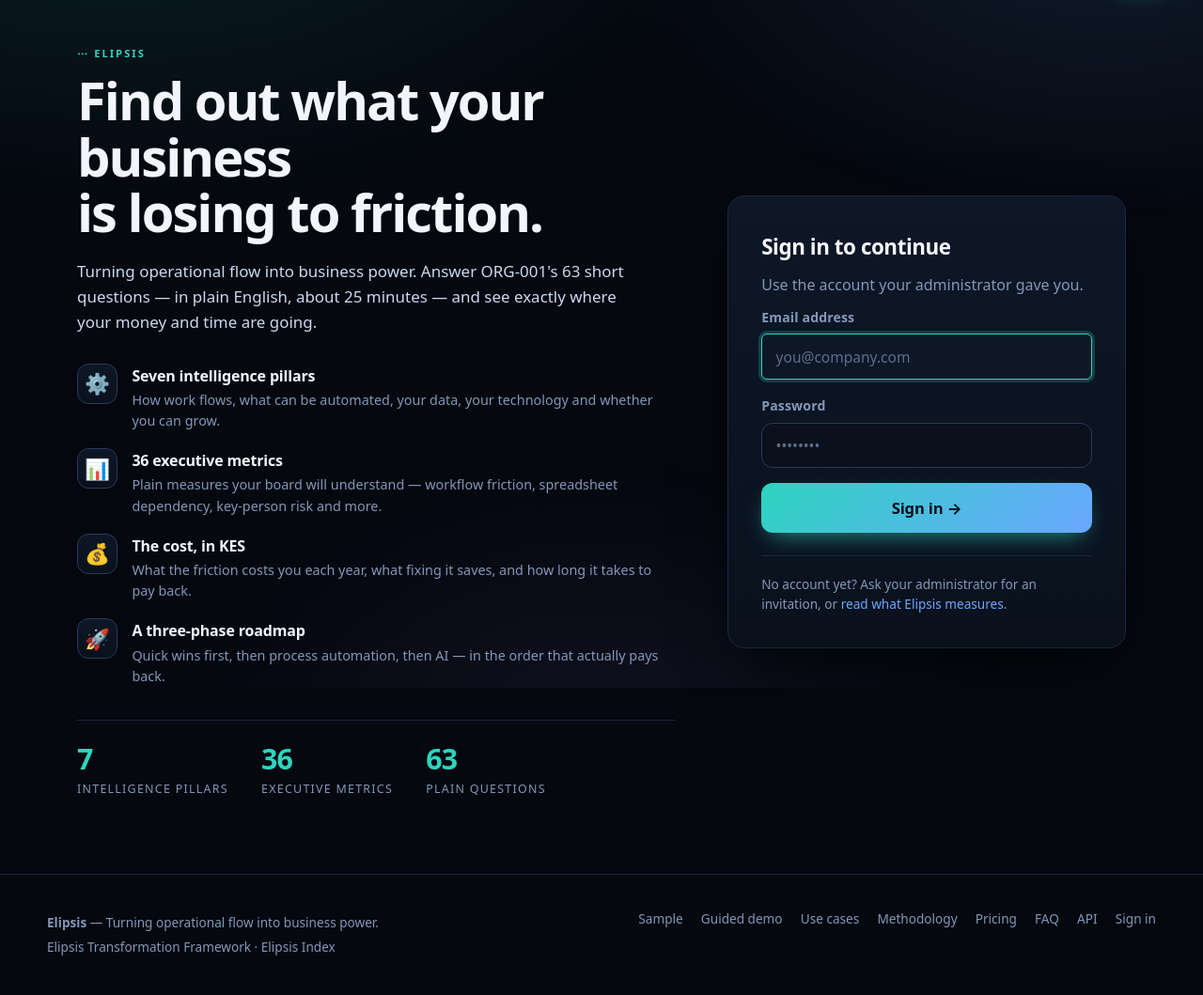
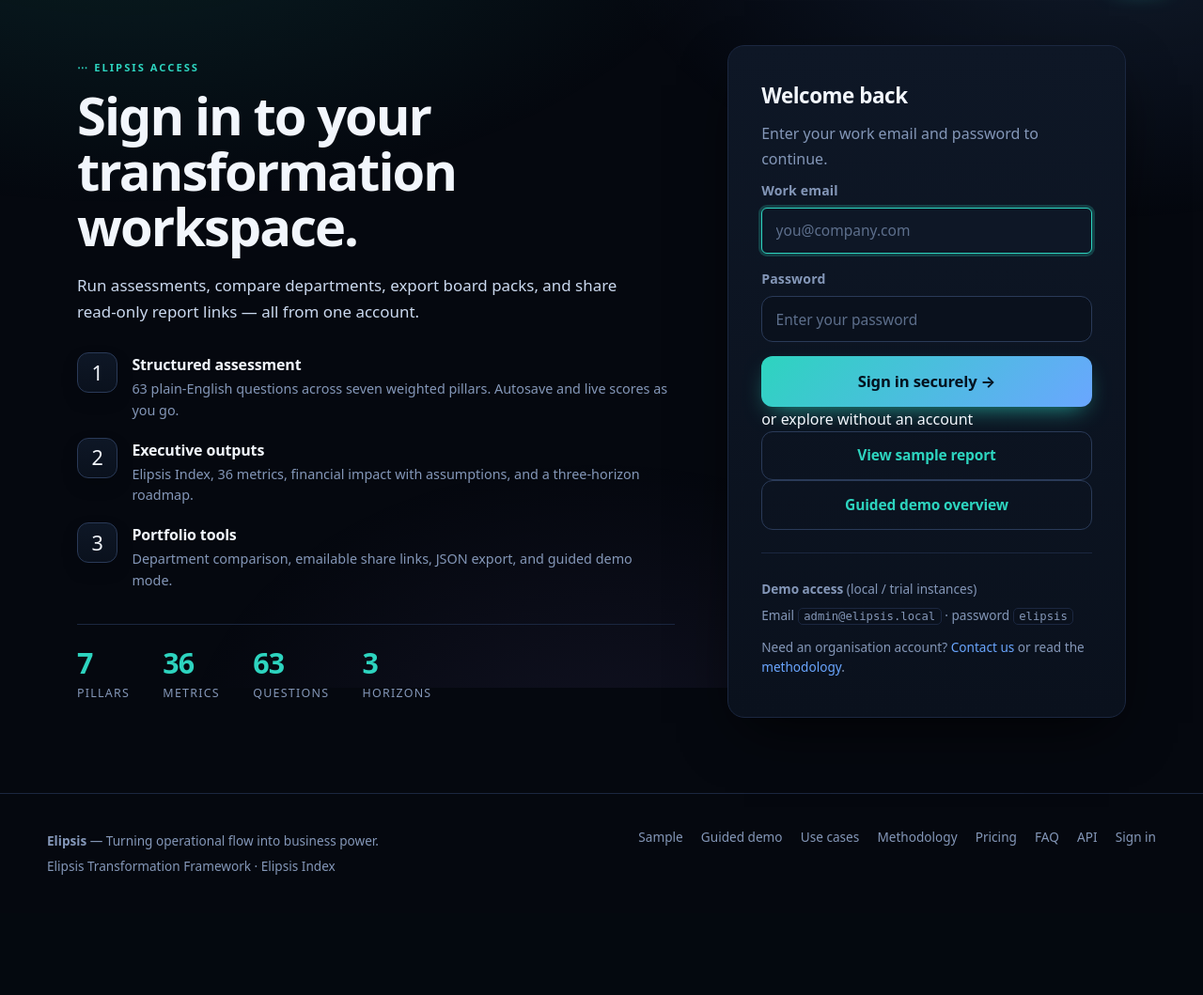
Before and after one commit to JonesKapedo/elipsis, a FastAPI app: page /login in a window 1280 px wide. Shown: the part 68-1127 px from the top of the page at 94% size. After the commit the page ends 999 px from the top, so only its background shows below. Run offline with FastAPI, Linux system fonts and the light colour scheme; data comes from the database, SQL or seed files in the repository.

Commit message:
Professional login page with clearer hierarchy and demo access

```diff
--- a/elipsis_api/templates/login.html
+++ b/elipsis_api/templates/login.html
@@ -3,54 +3,77 @@
 {% block content %}
 <div class="auth">
   <section class="auth-pitch">
-    <p class="eyebrow">{{ BRAND_MARK }} {{ BRAND_SHORT }}</p>
-    <h1>Find out what your business<br>is losing to friction.</h1>
-    <p class="lede">{{ BRAND_TAGLINE }} Answer {{ QUESTIONNAIRE_CODE }}'s
-    {{ total_questions }} short questions — in plain English, about 25 minutes —
-    and see exactly where your money and time are going.</p>
+    <p class="eyebrow">{{ BRAND_MARK }} {{ BRAND_SHORT }} ACCESS</p>
+    <h1>Sign in to your<br>transformation workspace.</h1>
+    <p class="lede">Run assessments, compare departments, export board packs, and share read-only report links — all from one account.</p>
 
     <ul class="auth-points">
-      <li><span>⚙️</span><div><strong>Seven intelligence pillars</strong>
-        <p class="muted">How work flows, what can be automated, your data, your
-        technology and whether you can grow.</p></div></li>
-      <li><span>📊</span><div><strong>36 executive metrics</strong>
-        <p class="muted">Plain measures your board will understand — workflow
-        friction, spreadsheet dependency, key-person risk and more.</p></div></li>
-      <li><span>💰</span><div><strong>The cost, in {{ CURRENCY }}</strong>
-        <p class="muted">What the friction costs you each year, what fixing it
-        saves, and how long it takes to pay back.</p></div></li>
-      <li><span>🚀</span><div><strong>A three-phase roadmap</strong>
-        <p class="muted">Quick wins first, then process automation, then AI —
-        in the order that actually pays back.</p></div></li>
+      <li>
+        <span>1</span>
+        <div>
+          <strong>Structured assessment</strong>
+          <p class="muted">{{ total_questions or 63 }} plain-English questions across seven weighted pillars. Autosave and live scores as you go.</p>
+        </div>
+      </li>
+      <li>
+        <span>2</span>
+        <div>
+          <strong>Executive outputs</strong>
+          <p class="muted">{{ INDEX_NAME }}, 36 metrics, financial impact with assumptions, and a three-horizon roadmap.</p>
+        </div>
+      </li>
+      <li>
+        <span>3</span>
+        <div>
+          <strong>Portfolio tools</strong>
+          <p class="muted">Department comparison, emailable share links, JSON export, and guided demo mode.</p>
+        </div>
+      </li>
     </ul>
 
     <div class="auth-proof">
-      <div><b>7</b><span>intelligence pillars</span></div>
-      <div><b>36</b><span>executive metrics</span></div>
-      <div><b>{{ total_questions }}</b><span>plain questions</span></div>
+      <div><b>7</b><span>pillars</span></div>
+      <div><b>36</b><span>metrics</span></div>
+      <div><b>{{ total_questions or 63 }}</b><span>questions</span></div>
+      <div><b>3</b><span>horizons</span></div>
     </div>
   </section>
 
   <section class="auth-card">
-    <h2>Sign in to continue</h2>
-    <p class="muted">Use the account your administrator gave you.</p>
+    <div class="auth-card-head">
+      <h2>Welcome back</h2>
+      <p class="muted">Enter your work email and password to continue.</p>
+    </div>
 
-    {% if error %}<p class="error">{{ error }}</p>{% endif %}
+    {% if error %}
+    <p class="error" role="alert">{{ error }}</p>
+    {% endif %}
 
-    <form method="post" action="/login" class="stack">
-      <label>Email address
-        <input type="email" name="email" required autocomplete="username"
-               placeholder="you@company.com" autofocus>
+    <form method="post" action="/login" class="stack" novalidate>
+      <label for="email">Work email
+        <input id="email" type="email" name="email" required
+               autocomplete="username" placeholder="you@company.com" autofocus>
       </label>
-      <label>Password
-        <input type="password" name="password" required
-               autocomplete="current-password" placeholder="••••••••">
+      <label for="password">Password
+        <input id="password" type="password" name="password" required
+               autocomplete="current-password" placeholder="Enter your password"
+               minlength="4">
       </label>
-      <button class="btn big full" type="submit">Sign in →</button>
+      <button class="btn big full" type="submit">Sign in securely →</button>
     </form>
 
-    <p class="auth-help">No account yet? Ask your administrator for an
-    invitation, or <a href="/">read what {{ BRAND_NAME }} measures</a>.</p>
+    <div class="auth-divider"><span>or explore without an account</span></div>
+
+    <div class="auth-alt">
+      <a class="btn ghost full" href="/sample">View sample report</a>
+      <a class="btn ghost full" href="/demo">Guided demo overview</a>
+    </div>
+
+    <div class="auth-help">
+      <p><strong>Demo access</strong> (local / trial instances)</p>
+      <p class="muted">Email <code>admin@elipsis.local</code> · password <code>elipsis</code></p>
+      <p class="muted" style="margin-top:.75rem">Need an organisation account? <a href="/contact">Contact us</a> or read the <a href="/methodology">methodology</a>.</p>
+    </div>
   </section>
 </div>
 {% endblock %}
```
